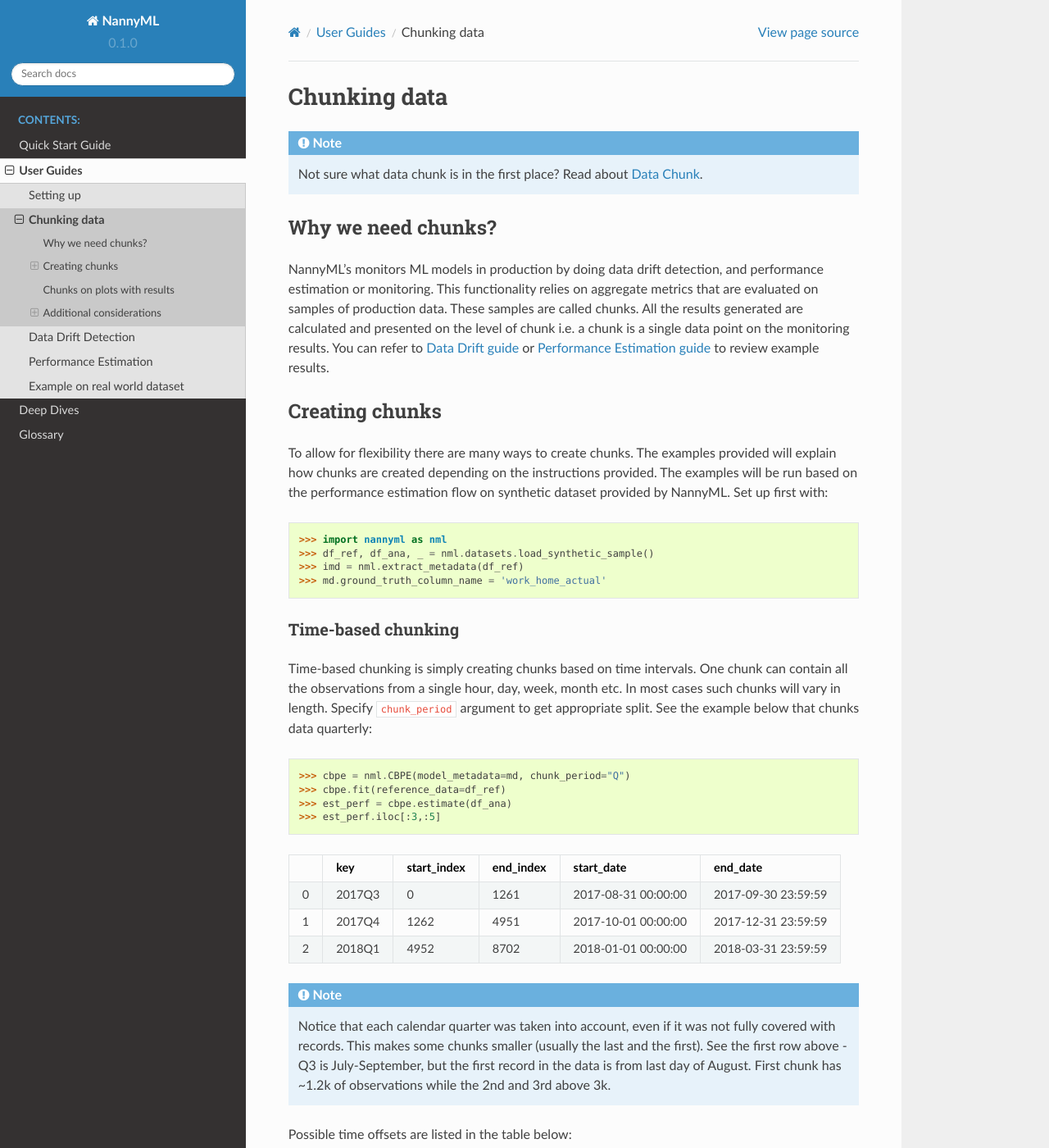
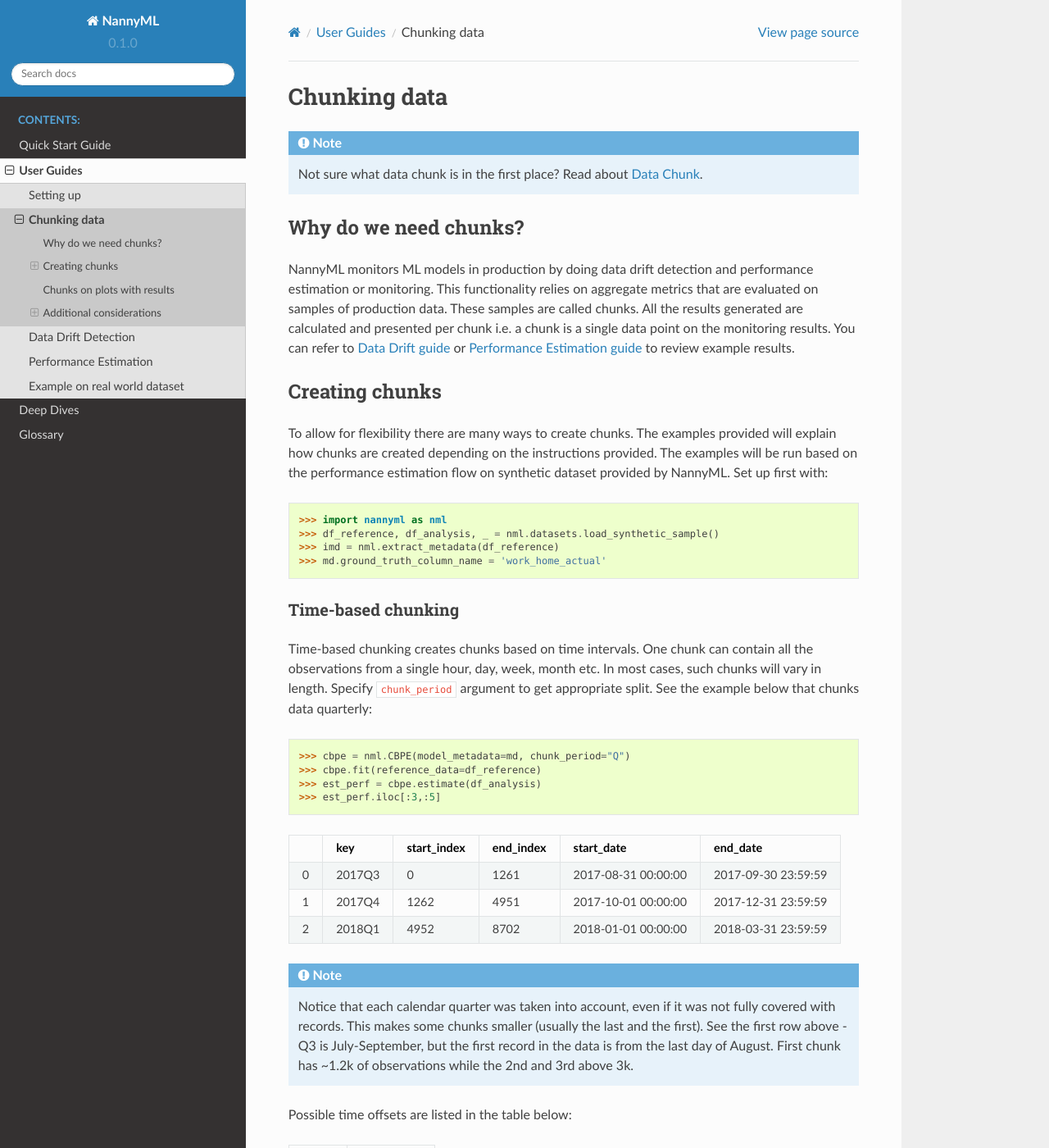
Before and after one commit to NannyML/nannyml, a Sphinx documentation site: the page built from docs/guides/chunking_your_data.rst, in a window 1280 px wide and 1400 px high. Shown: the whole window at 82% size. Built offline with Sphinx 7.4.7 and the Read the Docs theme 2.0.0, drawn with Linux system fonts in a browser that asks for light colours; pages that are not in the unit, such as notebooks, are missing from menus; some of the changed text lies outside the part shown.

Commit message:
feed on chunks

```diff
--- a/docs/guides/chunking_your_data.rst
+++ b/docs/guides/chunking_your_data.rst
@@ -7,14 +7,14 @@
 .. note::
     Not sure what data chunk is in the first place? Read about :term:`Data Chunk`.
 
-Why we need chunks?
+Why do we need chunks?
 ===================
 
 
-NannyML's monitors ML models in production by doing data drift detection, and performance estimation or monitoring.
+NannyML monitors ML models in production by doing data drift detection and performance estimation or monitoring.
 This functionality relies on aggregate metrics that are evaluated on samples of production data.
 These samples are called chunks. All the results generated are
-calculated and presented on the level of chunk i.e. a chunk is a single data point on the monitoring results. You
+calculated and presented per chunk i.e. a chunk is a single data point on the monitoring results. You
 can refer to :ref:`Data Drift guide<data-drift>` or :ref:`Performance Estimation guide<performance-estimation>`
 to review example results.
 
@@ -28,23 +28,23 @@
 .. code-block:: python
 
     >>> import nannyml as nml
-    >>> df_ref, df_ana, _ = nml.datasets.load_synthetic_sample()
-    >>> imd = nml.extract_metadata(df_ref)
+    >>> df_reference, df_analysis, _ = nml.datasets.load_synthetic_sample()
+    >>> imd = nml.extract_metadata(df_reference)
     >>> md.ground_truth_column_name = 'work_home_actual'
 
 
 Time-based chunking
 ~~~~~~~~~~~~~~~~~~~
 
-Time-based chunking is simply creating chunks based on time intervals. One chunk can contain all the observations
-from a single hour, day, week, month etc. In most cases such chunks will vary in length. Specify ``chunk_period``
+Time-based chunking creates chunks based on time intervals. One chunk can contain all the observations
+from a single hour, day, week, month etc. In most cases, such chunks will vary in length. Specify ``chunk_period``
 argument to get appropriate split. See the example below that chunks data quarterly:
 
 .. code-block:: python
 
     >>> cbpe = nml.CBPE(model_metadata=md, chunk_period="Q")
-    >>> cbpe.fit(reference_data=df_ref)
-    >>> est_perf = cbpe.estimate(df_ana)
+    >>> cbpe.fit(reference_data=df_reference)
+    >>> est_perf = cbpe.estimate(df_analysis)
     >>> est_perf.iloc[:3,:5]
 
 +----+--------+---------------+-------------+---------------------+---------------------+
@@ -89,14 +89,14 @@
 Size-based chunking
 ~~~~~~~~~~~~~~~~~~~
 
-Chunks can be of fixed size i.e. each chunk contains the same number of observations. Set this up by specifying
+Chunks can be of fixed size, i.e. each chunk contains the same number of observations. Set this up by specifying
 ``chunk_size`` parameter:
 
 .. code-block:: python
 
     >>> cbpe = nml.CBPE(model_metadata=md, chunk_size=3500)
-    >>> cbpe.fit(reference_data=df_ref)
-    >>> est_perf = cbpe.estimate(df_ana)
+    >>> cbpe.fit(reference_data=df_reference)
+    >>> est_perf = cbpe.estimate(df_analysis)
     >>> est_perf.iloc[:3,:5]
 
 +----+--------------+---------------+-------------+---------------------+---------------------+
@@ -112,7 +112,7 @@
 
 .. note::
     If the number of observations is not divisible by the chunk size required, the number of rows equal to the
-    reminder of a division will be dropped. This ensures that each chunk has indeed the same size, but in worst case
+    remainder of a division will be dropped. This ensures that each chunk has the same size, but in worst case
     scenario it results in dropping ``chunk_size-1`` rows. Notice that the last index in last chunk is 48999 while
     the last index in raw data is 49999:
 
@@ -130,7 +130,7 @@
 
     .. code-block:: python
 
-        >>> df_ana.index.max()
+        >>> df_analysis.index.max()
         49999
 
 
@@ -142,14 +142,14 @@
 .. code-block:: python
 
     >>> cbpe = nml.CBPE(model_metadata=md, chunk_number=9)
-    >>> cbpe.fit(reference_data=df_ref)
-    >>> est_perf = cbpe.estimate(df_ana)
+    >>> cbpe.fit(reference_data=df_reference)
+    >>> est_perf = cbpe.estimate(df_analysis)
     >>> len(est_perf)
     >>> 9
 
 .. note::
-    Created chunks will be equal in size. If number of observations is not divisible by ``chunk_number`` then the
-    number of observations equal to the residual of the division will be dropped. See:
+    Created chunks will be equal in size. If the number of observations is not divisible by the ``chunk_number`` then
+    the number of observations equal to the residual of the division will be dropped. See:
 
     .. code-block:: python
 
@@ -165,12 +165,12 @@
 
     .. code-block:: python
 
-        >>> df_ana.index.max()
+        >>> df_analysis.index.max()
         49999
 
 .. note::
-    The same splitting rule is always applied to the dataset used to fitting (``reference``) and the dataset of
-    interest (in the presented case - ``analysis``). Unless these two data sets are of the same size, the chunk sizes
+    The same splitting rule is always applied to the dataset used for fitting (``reference``) and the dataset of
+    interest (in the presented case - ``analysis``). Unless these two datasets are of the same size, the chunk sizes
     can be considerably different. Additionally, if the data drift or performance estimation is calculated on
     combined ``reference`` and ``analysis`` the results presented for ``reference`` will be calculated on different
     chunks than they were fitted.
@@ -178,15 +178,15 @@
 Automatic chunking
 ~~~~~~~~~~~~~~~~~~
 
-When chunking method is not indicated, size-based chunks will be created with the size being three times the
+The default chunking method is size-based, with the size being three times the
 estimated minimum size for the monitored data and model (see how NannyML estimates minimum chunk size in :ref:`deep
 dive<minimum-chunk-size>`):
 
 .. code-block:: python
 
     >>> cbpe = nml.CBPE(model_metadata=md)
-    >>> cbpe.fit(reference_data=df_ref)
-    >>> est_perf = cbpe.estimate(pd.concat([df_ref, df_ana]))
+    >>> cbpe.fit(reference_data=df_reference)
+    >>> est_perf = cbpe.estimate(pd.concat([df_reference, df_analysis]))
     >>> est_perf.iloc[:3,:5]
 
 +----+-------------+---------------+-------------+---------------------+---------------------+
@@ -207,16 +207,14 @@
     .. code-block:: python
 
         >>> cbpe = nml.CBPE(model_metadata=md, chunk_size=5_000)
-        >>> cbpe.fit(reference_data=df_ref)
-        >>> est_perf = cbpe.estimate(df_ana)
+        >>> cbpe.fit(reference_data=df_reference)
+        >>> est_perf = cbpe.estimate(df_analysis)
         >>> plots = nml.PerformancePlots(model_metadata=md, chunker=cbpe.chunker)
         >>> plots.plot_cbpe_performance_estimation(est_perf).show()
 
 .. image:: ../_static/guide-chunking_your_data-pe_plot.svg
 
-Each marker on the plot represents estimated performance for single chunk (y axis). Markers are placed at the end of
-period covered by chunk i.e. they indicate last timestamp in the chunk (x axis). Plots are interactive - when the
-pointer is hoovered over a marker, information about the chunk period will be shown.
+Each marker on the plot represents estimated performance for a single chunk (y axis). Markers are placed at the end of the period covered by the chunk i.e. they indicate the last timestamp in the chunk (x axis). Plots are interactive - hovering over the marker will display the information about the period.
 
 Additional considerations
 =========================
@@ -226,16 +224,16 @@
 
 If you want to get performance estimation or data drift results for a dataset that contains two
 partitions - ``reference`` and ``analysis``, most likely there will be a chunk that contains  observations from both of
-them. Such chunk will be considered as ``analysis`` chunk, even if only one observation belongs to ``analysis``
-observations. In the example below chunk which contains observations from 44444 to 55554 is considered analysis but
-indices from 44444 to 49999 point to reference observations:
+them. Such a chunk will be considered as an ``analysis`` chunk, even if only one observation belongs to ``analysis``
+observations. In the example below, chunk which contains observations from 44444 to 55554 is considered an analysis
+chunk but indices from 44444 to 49999 point to reference observations:
 
 .. code-block:: python
 
     >>> cbpe = nml.CBPE(model_metadata=md, chunk_number=9)
-    >>> cbpe.fit(reference_data=df_ref)
+    >>> cbpe.fit(reference_data=df_reference)
     >>> # Estimate on concatenated reference and analysis
-    >>> est_perf = cbpe.estimate(pd.concat([df_ref, df_ana]))
+    >>> est_perf = cbpe.estimate(pd.concat([df_reference, df_analysis]))
     >>> est_perf.iloc[3:5,:7]
 
 
@@ -249,7 +247,7 @@
 
 .. code-block:: python
 
-    >>> df_ref.index.max()
+    >>> df_reference.index.max()
     49999
 
 .. note::
@@ -262,16 +260,16 @@
 Underpopulated chunks
 ~~~~~~~~~~~~~~~~~~~~~
 
-Depending on the selected chunking method and the provided datasets, some chunks may be very small. In fact, they
-might so small that results obtained are governed by noise rather than actual signal. NannyML estimates minimum chunk
+Depending on the selected chunking method and the provided datasets, some chunks may be tiny. In fact, they
+might be so small that results obtained are governed by noise rather than actual signal. NannyML estimates minimum chunk
 size for the monitored data and model provided (see how in :ref:`deep dive<minimum-chunk-size>`). If some of the chunks
 created are smaller than the minimum chunk size, a warning will be raised. For example:
 
 .. code-block:: python
 
     >>> cbpe = nml.CBPE(model_metadata=md, chunk_period="Q")
-    >>> cbpe.fit(reference_data=df_ref)
-    >>> est_perf = cbpe.estimate(df_ana)
+    >>> cbpe.fit(reference_data=df_reference)
+    >>> est_perf = cbpe.estimate(df_analysis)
     UserWarning: The resulting list of chunks contains 1 underpopulated chunks. They contain too few records to be
     statistically relevant and might negatively influence the quality of calculations. Please consider splitting
     your data in a different way or continue at your own risk.
@@ -279,20 +277,20 @@
 When the warning is about 1 chunk, it is usually the last chunk and this is due to the reasons described in above
 sections. When there are more chunks mentioned - the selected splitting method is most likely not suitable.
 Look at the :ref:`deep dive on minimum chunk size <minimum-chunk-size>` to get more information about the effect of
-small chunks. Aware of the trade-offs involved pick the most appropriate option for the use case.
+small chunks. Beware of the trade-offs involved, when selecting the chunking method.
 
 
 Not enough chunks
 ~~~~~~~~~~~~~~~~~
-Sometimes selected chunking method may result in not enough chunks being generated in the ``reference``
-period. NannyML calculates thresholds based on variability of metrics on ``reference`` chunks (see how thresholds are
-calculated for :ref:`performance estimation<performance-estimation-thresholds>`). Having 6 chunks is
+Sometimes the selected chunking method may result in not enough chunks being generated in the ``reference``
+period. NannyML calculates thresholds based on variability of metrics on the ``reference`` chunks (see how thresholds
+are calculated for :ref:`performance estimation<performance-estimation-thresholds>`). Having 6 chunks is
 far from optimal but a reasonable minimum. If there are less than 6 chunks, a warning will be raised:
 
 .. code-block:: python
 
     >>> cbpe = nml.CBPE(model_metadata=md, chunk_number=5)
-    >>> cbpe.fit(reference_data=df_ref)
-    >>> est_perf = cbpe.estimate(df_ana)
+    >>> cbpe.fit(reference_data=df_reference)
+    >>> est_perf = cbpe.estimate(df_analysis)
     UserWarning: The resulting number of chunks is too low. Please consider splitting your data in a different way or
     continue at your own risk.
```
Also changed, not shown: other parts of docs/guides/chunking_your_data.rst (+1 -1 lines).
